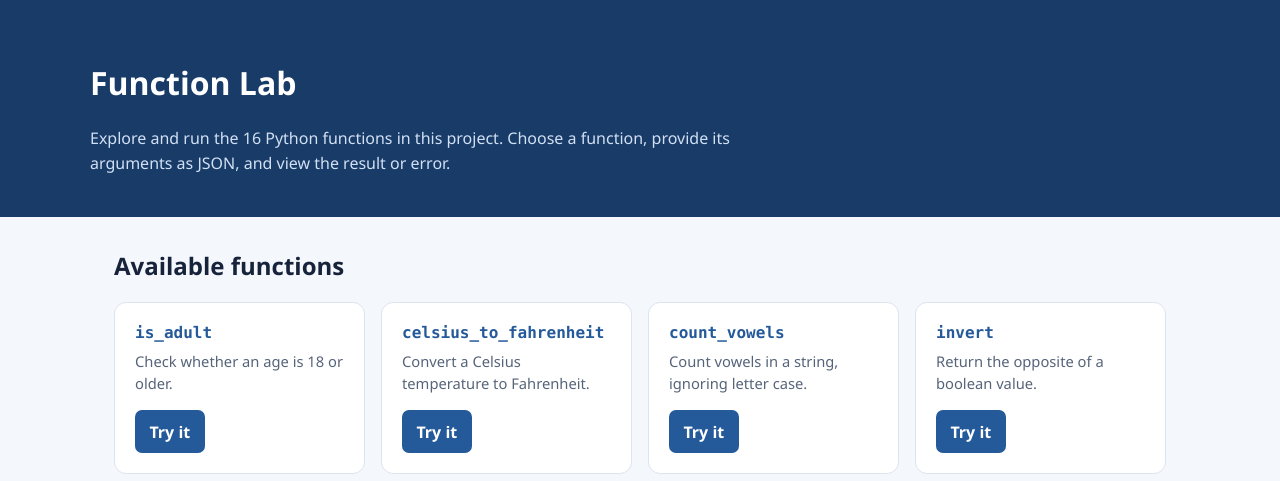
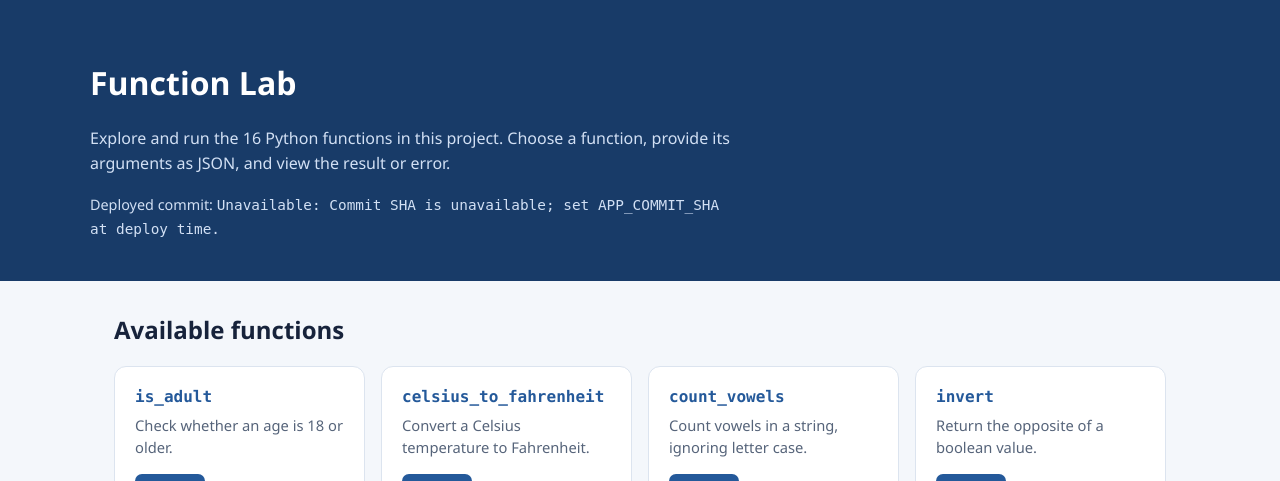
Before and after one commit to tausifanurayeen/functional-testing-2506128, a Flask app: page / in a window 1280 px wide. Shown: the top 481 px of the page. Run offline with Flask 3, Linux system fonts and the light colour scheme.

Commit message:
Expose deployed commit SHA
Co-authored-by: Copilot <223556219+Copilot@users.noreply.github.com>

```diff
--- a/app.py
+++ b/app.py
@@ -1,3 +1,7 @@
+import os
+import re
+import subprocess
+
 from flask import Flask, jsonify, render_template, request
 
 from target import (
@@ -20,6 +24,7 @@ from target import (
 )
 
 app = Flask(__name__)
+COMMIT_SHA_PATTERN = re.compile(r"^[0-9a-fA-F]{40}$")
 
 FUNCTIONS = {
     "is_adult": is_adult,
@@ -44,6 +49,32 @@ FUNCTIONS = {
 @app.get("/")
 def index():
     return render_template("index.html")
+
+
+@app.get("/health")
+def health():
+    commit_sha = os.environ.get("APP_COMMIT_SHA")
+    if commit_sha is None:
+        try:
+            commit_sha = subprocess.run(
+                ["git", "rev-parse", "HEAD"],
+                cwd=app.root_path,
+                check=True,
+                capture_output=True,
+                text=True,
+            ).stdout.strip()
+        except (FileNotFoundError, subprocess.CalledProcessError):
+            return (
+                jsonify(
+                    error="Commit SHA is unavailable; set APP_COMMIT_SHA at deploy time."
+                ),
+                503,
+            )
+
+    if not COMMIT_SHA_PATTERN.fullmatch(commit_sha):
+        return jsonify(error="APP_COMMIT_SHA must be a full 40-character commit SHA."), 503
+
+    return jsonify(sha=commit_sha)
 
 
 @app.post("/run")
--- a/templates/index.html
+++ b/templates/index.html
@@ -32,6 +32,16 @@
         margin-bottom: 0;
         color: #d2e0f4;
         line-height: 1.6;
+      }
+
+      .build-info {
+        margin-top: 1rem;
+        color: #d2e0f4;
+        font-size: 0.9rem;
+      }
+
+      .build-info code {
+        overflow-wrap: anywhere;
       }
 
       main {
@@ -148,6 +158,9 @@
       <p>
         Explore and run the 16 Python functions in this project. Choose a
         function, provide its arguments as JSON, and view the result or error.
+      </p>
+      <p class="build-info">
+        Deployed commit: <code id="commit-sha" aria-live="polite">Loading…</code>
       </p>
     </header>
     <main>
@@ -287,6 +300,22 @@
       const functionSelect = document.querySelector("#function-select");
       const argumentsInput = document.querySelector("#arguments");
       const output = document.querySelector("#output");
+      const commitSha = document.querySelector("#commit-sha");
+
+      async function loadCommitSha() {
+        try {
+          const response = await fetch("/health");
+          const data = await response.json();
+          if (!response.ok) {
+            throw new Error(data.error || `Health check failed (${response.status}).`);
+          }
+          commitSha.textContent = data.sha;
+        } catch (error) {
+          commitSha.textContent = `Unavailable: ${error.message}`;
+        }
+      }
+
+      loadCommitSha();
 
       function selectFunction(name) {
         functionSelect.value = name;
```
Also changed, not shown: tests/test_app.py (+53 -0 lines), README.md.
